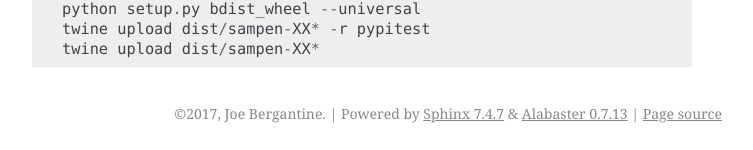
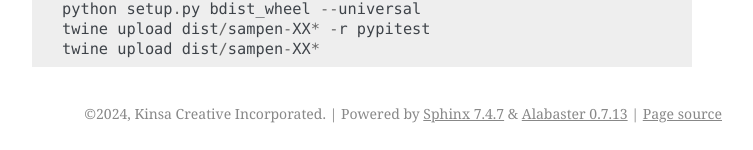
Before and after one commit to Kinsa/sampen, a Sphinx documentation site: the page built from docs/index.rst, in a window 1280 px wide and 900 px high, scrolled down 2162 px. Shown: the part 747-897 px from the top of the window, without its empty margins (388-1141 px from the left). Built offline with Sphinx 7.4.7, drawn with Linux system fonts in a browser that asks for light colours.

Commit message:
Changes author in docs conf to Kinsa; bumps version

```diff
--- a/docs/conf.py
+++ b/docs/conf.py
@@ -47,17 +47,17 @@ master_doc = 'index'
 
 # General information about the project.
 project = 'sampen'
-copyright = '2017, Joe Bergantine'
-author = 'Joe Bergantine'
+copyright = '2024, Kinsa Creative Incorporated'
+author = 'Kinsa Creative Incorporated'
 
 # The version info for the project you're documenting, acts as replacement for
 # |version| and |release|, also used in various other places throughout the
 # built documents.
 #
 # The short X.Y version.
-version = '0.0.17'
+version = '0.0.18'
 # The full version, including alpha/beta/rc tags.
-release = '0.0.17'
+release = '0.0.18'
 
 # The language for content autogenerated by Sphinx. Refer to documentation
 # for a list of supported languages.
@@ -128,7 +128,7 @@ latex_elements = {
 #  author, documentclass [howto, manual, or own class]).
 latex_documents = [
     (master_doc, 'sampen.tex', 'sampen Documentation',
-     'Joe Bergantine', 'manual'),
+     'Kinsa Creative Incorporated', 'manual'),
 ]
 
 
```
